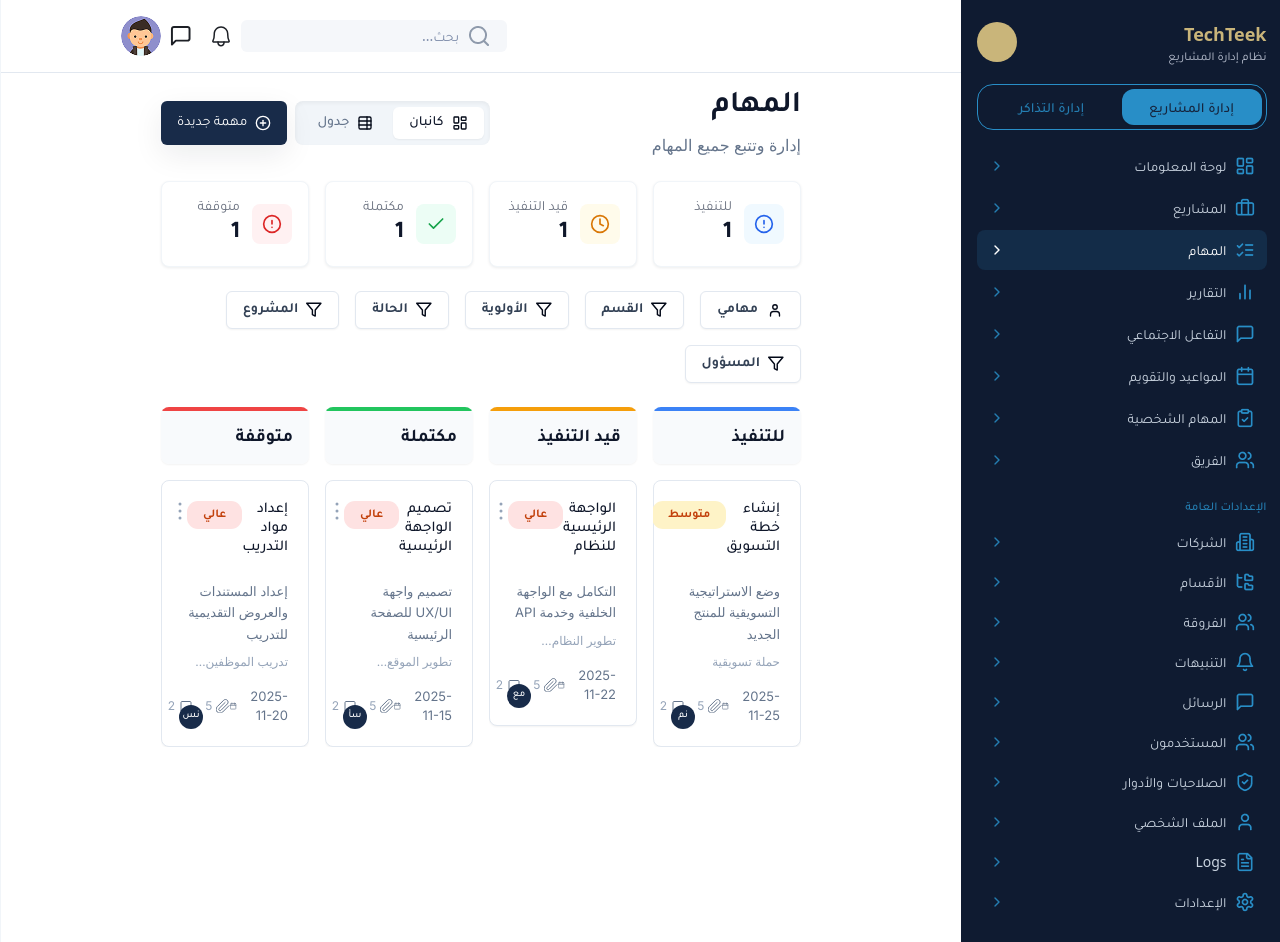
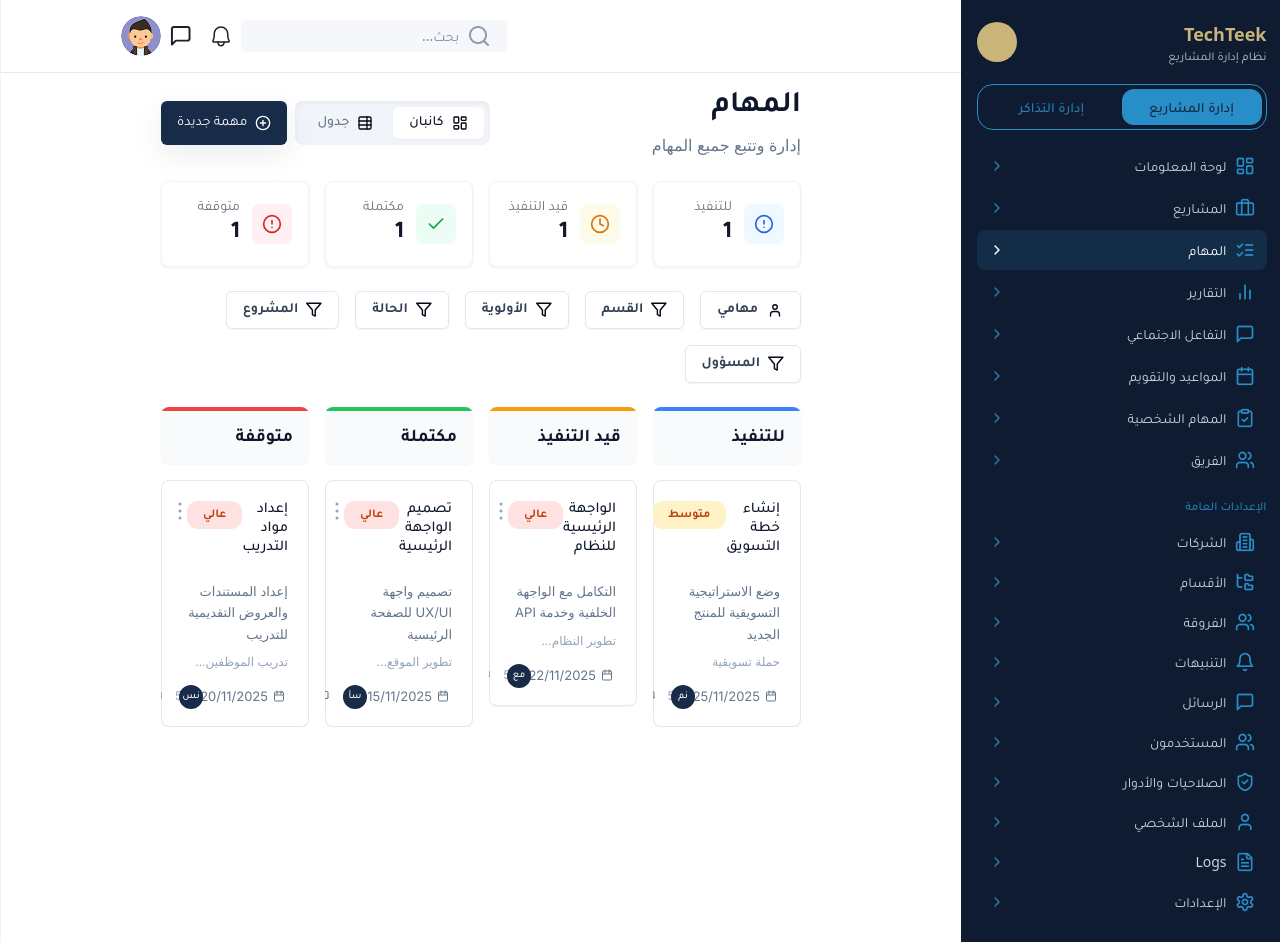
Before and after one commit to CyberMan010/TaskManagement, a React (Vite) app: page / in a window 1280 px wide. Built offline with nearby package versions, Linux system fonts and the light colour scheme.

Commit message:
cards fixed

```diff
--- a/src/components/tasks/TaskCard.tsx
+++ b/src/components/tasks/TaskCard.tsx
@@ -47,6 +47,12 @@ export const TaskCard: React.FC<TaskCardProps> = ({ task }) => {
     low: "bg-[#D1FAE5] text-[#16A34A]"
   };
 
+  // Format date from YYYY-MM-DD to DD/MM/YYYY
+  const formatDate = (dateStr: string): string => {
+    const [year, month, day] = dateStr.split('-');
+    return `${day}/${month}/${year}`;
+  };
+
   return (
     <div
       className="relative w-full rounded-lg bg-white p-5 shadow-[0_1px_2px_rgba(0,0,0,0.05)] cursor-pointer hover:shadow-[0_4px_8px_rgba(0,0,0,0.1)] transition-all border border-slate-200"
@@ -92,8 +98,8 @@ export const TaskCard: React.FC<TaskCardProps> = ({ task }) => {
         <div className="flex items-center gap-3">
           {/* Date with calendar icon */}
           <div className="flex items-center gap-1.5 text-slate-500 text-[13px] font-Inter">
-            <span>{task.dueDate}</span>
             <CalendarIcon />
+            <span>{formatDate(task.dueDate)}</span>
           </div>
 
 
```
